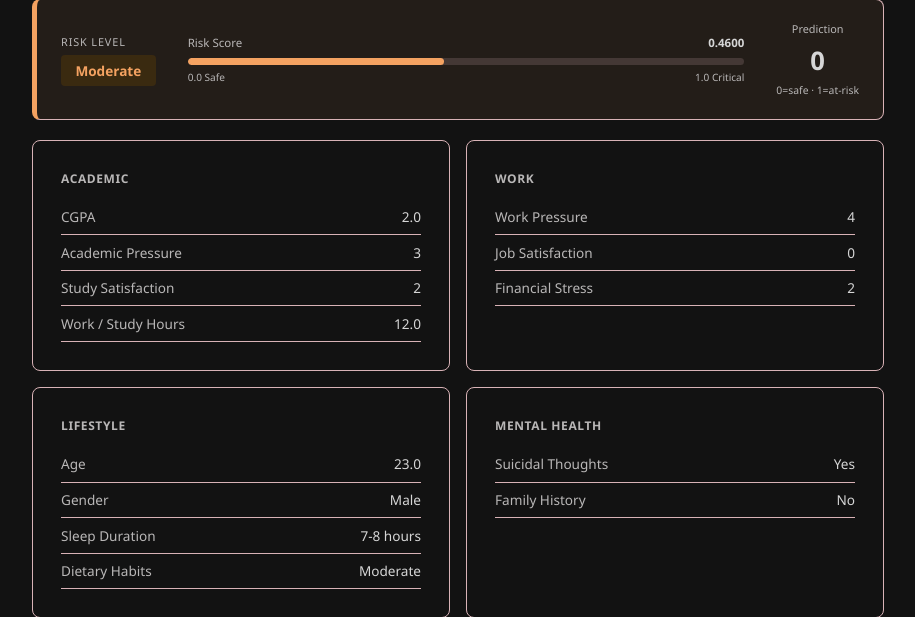
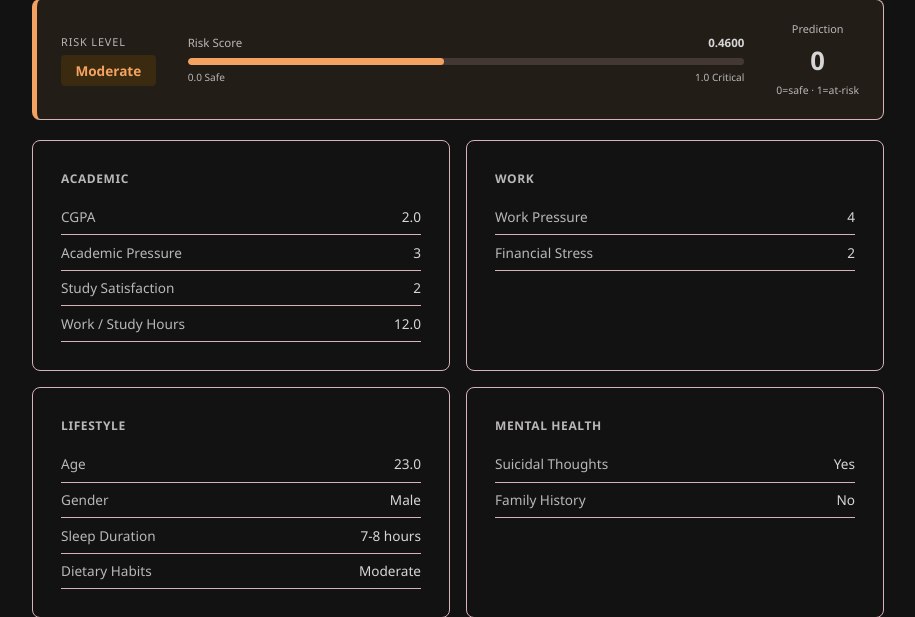
Before and after one commit to Ankush-Shukla/Student_Mental_Health, a Django app: page /student/1/ in a window 1280 px wide. Shown: the part 198-815 px from the top of the page, without its empty margins (182-1097 px from the left). Run offline with Django 5.2, Linux system fonts and the light colour scheme; a user stored in the database is signed in; data comes from the database, SQL or seed files in the repository.

Commit message:
removed job sat

```diff
--- a/StudentMentalHealth/core/templates/student_detail.html
+++ b/StudentMentalHealth/core/templates/student_detail.html
@@ -71,7 +71,6 @@
     <div class="card" style="margin:0;">
       <h3 style="margin-bottom:.75rem;">Work</h3>
       {% include "partials/drow.html" with label="Work Pressure" value=response.work_pressure %}
-      {% include "partials/drow.html" with label="Job Satisfaction" value=response.job_satisfaction %}
       {% include "partials/drow.html" with label="Financial Stress" value=response.financial_stress %}
     </div>
 
```
